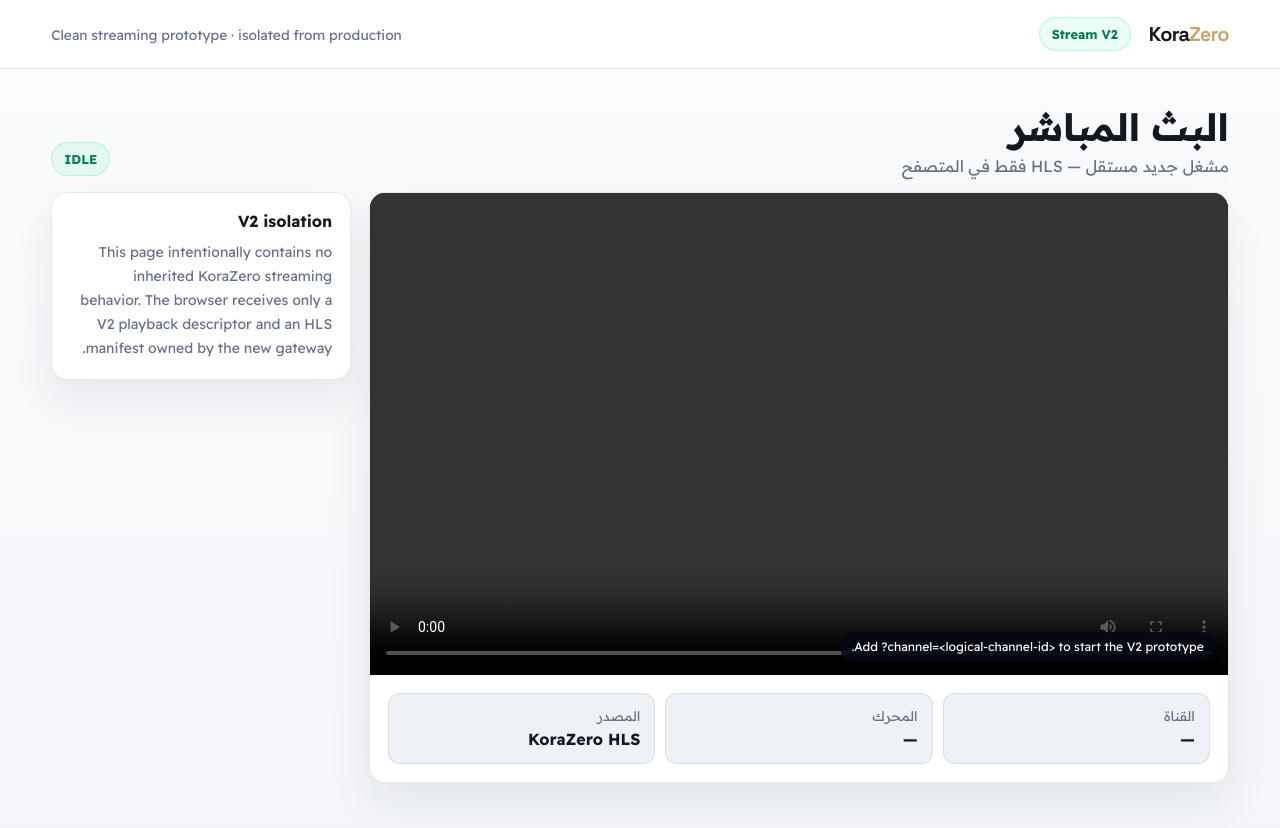
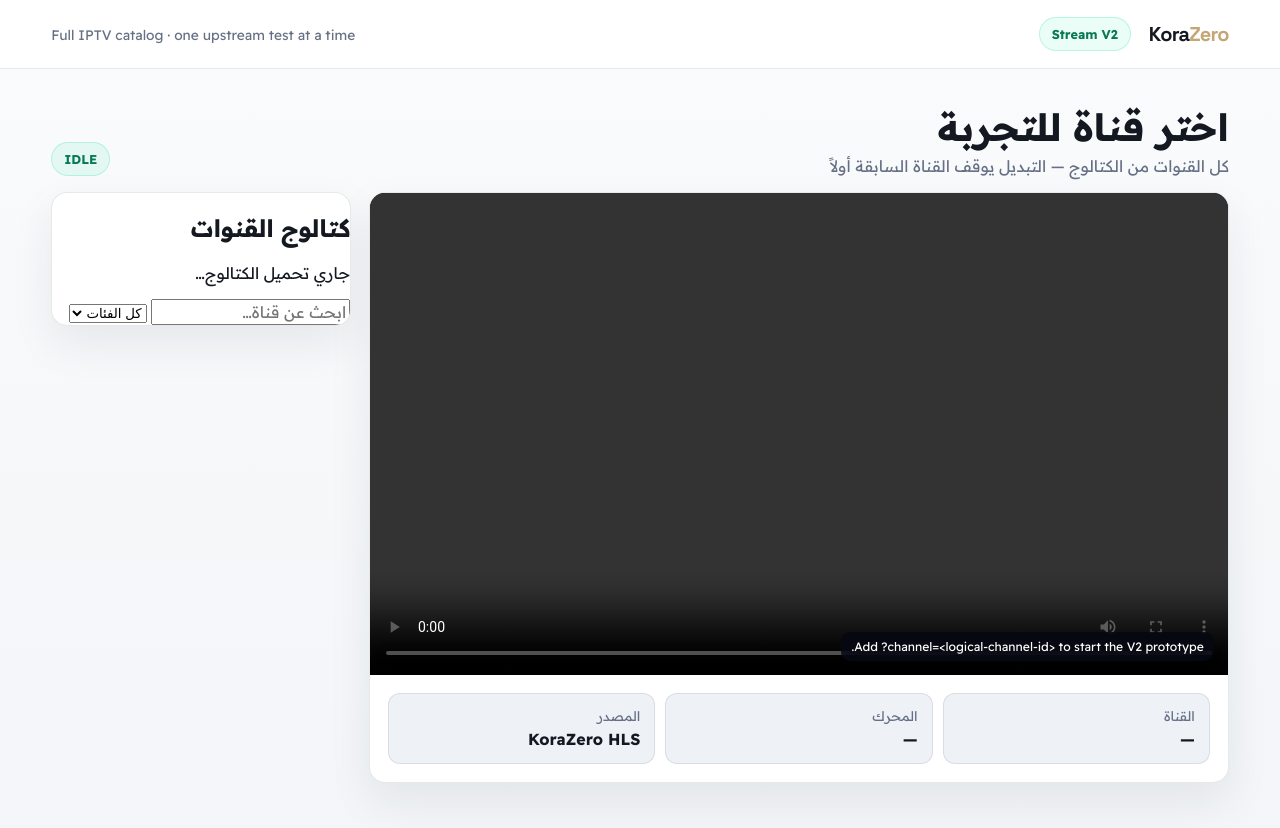
Before and after one commit to elmorshedy-del/KoraZero-StreamV2, a website with bundled scripts: page src/watch.html in a window 1280 px wide. Built offline with nearby package versions, Linux system fonts and the light colour scheme.

Commit message:
feat: add full channel catalog browser

```diff
--- a/src/watch.html
+++ b/src/watch.html
@@ -14,25 +14,23 @@
     <div class="container nav">
       <a class="logo" href="./watch.html" aria-label="KoraZero">Kora<b>Zero</b></a>
       <span class="badge">Stream V2</span>
-      <span class="nav-note">Clean streaming prototype · isolated from production</span>
+      <span class="nav-note">Full IPTV catalog · one upstream test at a time</span>
     </div>
   </header>
-
   <main class="watch-wrap">
     <div class="container">
       <div class="watch-head">
         <div>
-          <h1 class="watch-title" id="channel-title">البث المباشر</h1>
-          <p class="watch-subtitle">مشغل جديد مستقل — HLS فقط في المتصفح</p>
+          <h1 class="watch-title" id="channel-title">اختر قناة للتجربة</h1>
+          <p class="watch-subtitle">كل القنوات من الكتالوج — التبديل يوقف القناة السابقة أولاً</p>
         </div>
         <span class="badge" id="player-state">IDLE</span>
       </div>
-
       <div class="layout">
         <section class="card">
           <div class="player-shell" id="player-shell">
             <video id="live-video" controls playsinline preload="metadata"></video>
-            <div class="player-overlay"><span class="player-status" id="player-message">لم يبدأ البث</span></div>
+            <div class="player-overlay"><span class="player-status" id="player-message">اختر قناة من القائمة</span></div>
           </div>
           <div class="panel-body">
             <div class="info-grid">
@@ -42,15 +40,21 @@
             </div>
           </div>
         </section>
-
-        <aside class="card side-card">
-          <h2>V2 isolation</h2>
-          <p>This page intentionally contains no inherited KoraZero streaming behavior. The browser receives only a V2 playback descriptor and an HLS manifest owned by the new gateway.</p>
+        <aside class="card catalog-card">
+          <div class="catalog-head">
+            <h2>كتالوج القنوات</h2>
+            <p id="catalog-count">جاري تحميل الكتالوج…</p>
+          </div>
+          <div class="catalog-controls">
+            <input id="catalog-search" type="search" autocomplete="off" placeholder="ابحث عن قناة…" />
+            <select id="catalog-category" aria-label="فلتر الفئة"><option value="">كل الفئات</option></select>
+          </div>
+          <div class="catalog-list" id="catalog-list" aria-live="polite"></div>
+          <button class="catalog-more" id="catalog-more" type="button" hidden>عرض المزيد</button>
         </aside>
       </div>
     </div>
   </main>
-
   <script src="https://cdn.jsdelivr.net/npm/hls.js@1.6.13/dist/hls.min.js"></script>
   <script type="module" src="./player/watch-entry.js"></script>
 </body>
```
